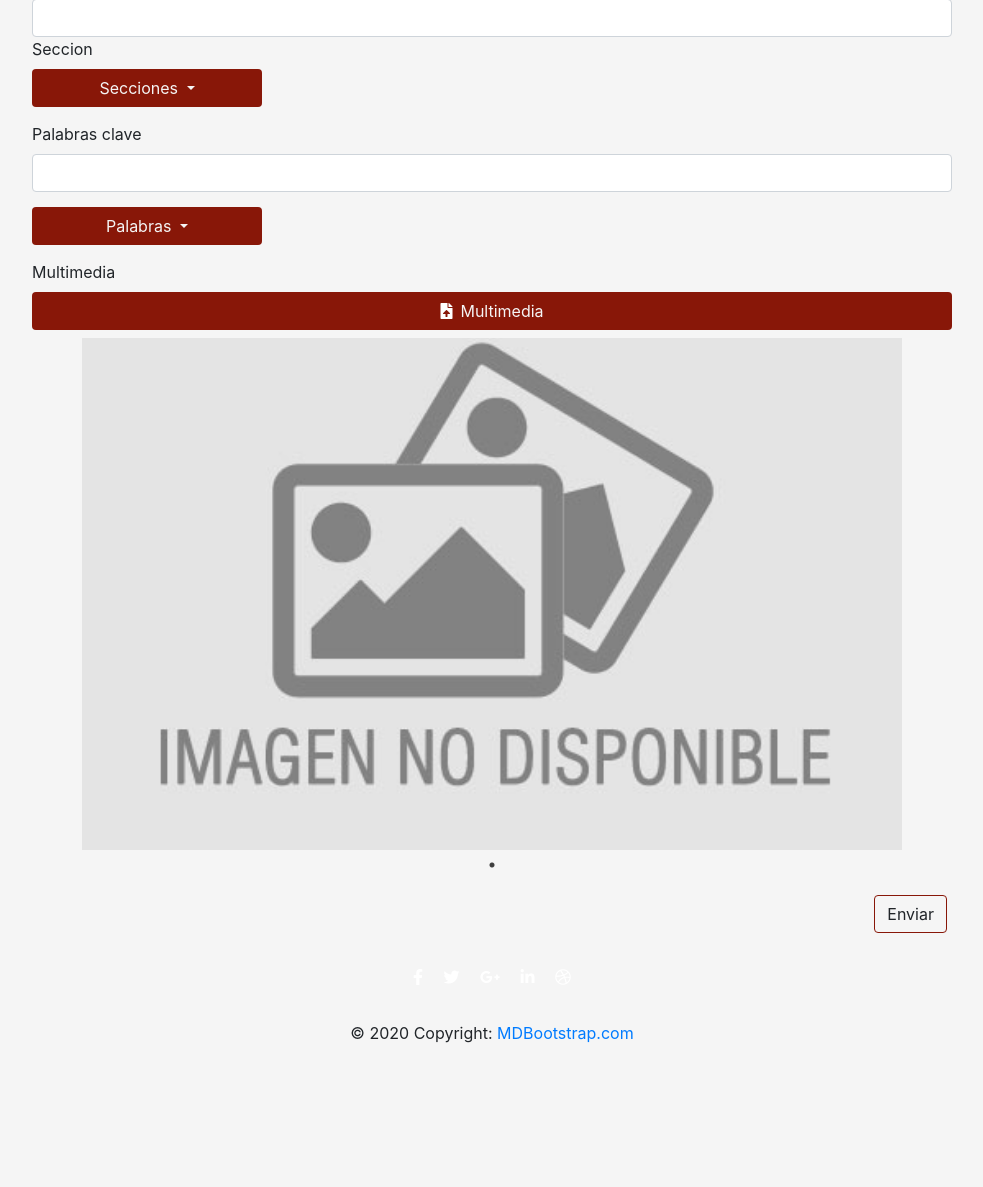
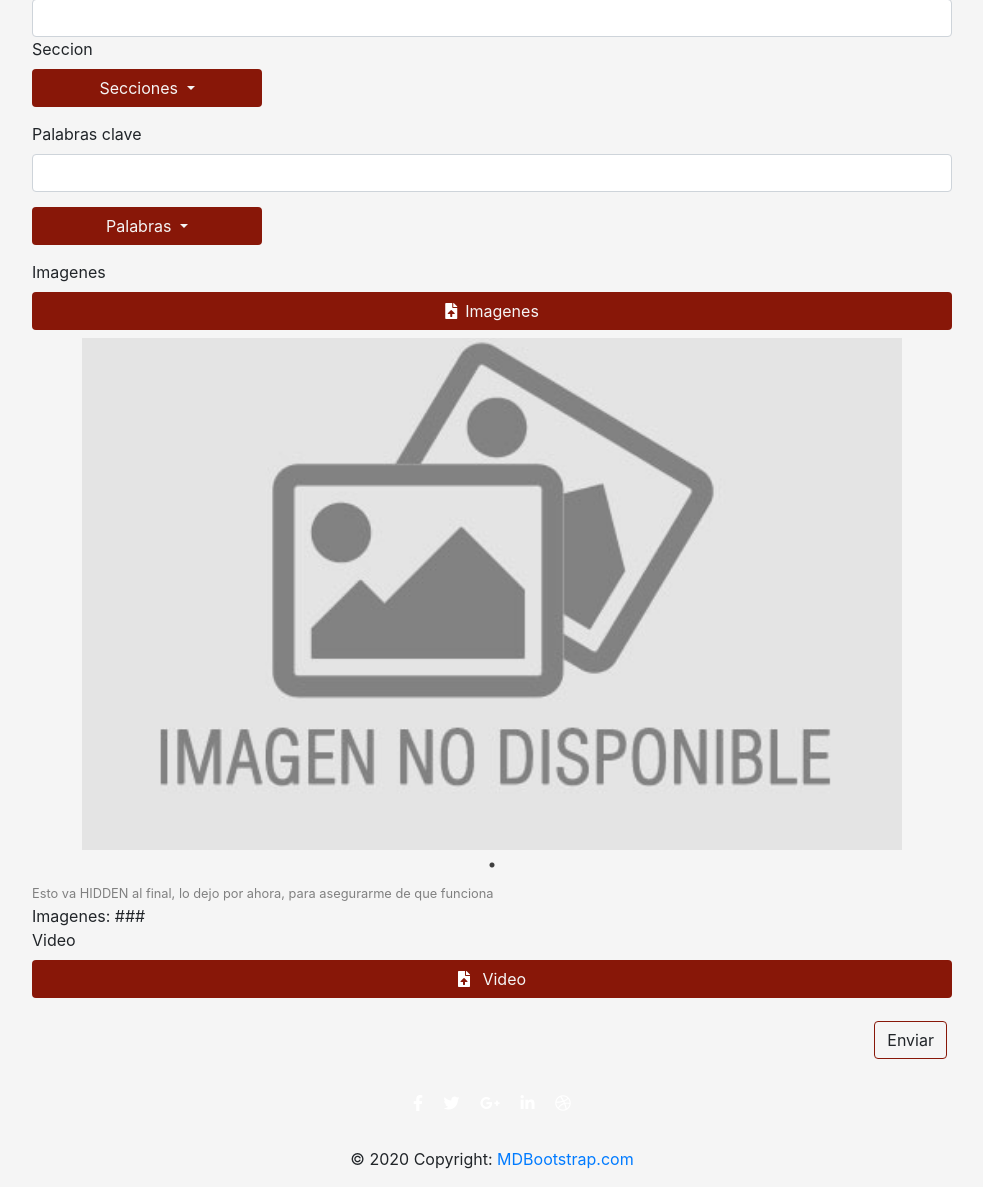
Before and after one commit to FernandoGP98/Proyecto_BDM, a PHP site: page /redactar.php in a window 1280 px wide. Shown: the part 929-2116 px from the top of the page, without its empty margins (148-1131 px from the left). Before the commit the page ends 1972 px from the top, so only its background shows below. Run offline with PHP 8.4, Linux system fonts and the light colour scheme; some libraries are stand-ins or nearby versions.

Commit message:
Cargar Imagenes Terminado y agregado cargar Video

```diff
--- a/js/redactar.js
+++ b/js/redactar.js
@@ -1,10 +1,15 @@
 var imagen = 0;
-$("#img_input").click(function(){
-     // Carga de Imagen
+var clone22;
+
 $("#multimedia").change(function() {
-         imagen++;
+    imagen = imagen + 1;
+    clone22 = $(this).clone();
     readURL(this, imagen);
 });
+
+$("#multimedia-v").change(function(){
+    var value = '     <i class="fas fa-check-circle"></i>'
+    $("#video_input").append(value);
 });
 
 function sliderInit(){
@@ -24,7 +29,7 @@ function readURL(input, intento) {
             if(intento == 1){
                 $("#primera").attr("src",e.target.result)
             }else{
-                var elemento = '<div><img cclass="img-slide" width="100%" height="512px" src="'+e.target.result+'" alt="First slide"></div>'
+                var elemento = '<div><img class="img-slide" width="100%" height="512px" src="'+e.target.result+'" alt="First slide"></div>'
 
                 //$("#nueva-imagen").attr("src", e.target.result);
                 $(".img-carousel").append(elemento);
@@ -34,6 +39,13 @@ function readURL(input, intento) {
 
         }
 
+        /* Add input Hidden para subir al server */
+        clone22.removeClass("input-multimedia");
+        clone22.removeAttr("id");
+        clone22.attr("name","imagenes[]");
+
+        $("#contador").html(intento);
+        $("#imagenes-input").append(clone22);
         reader.readAsDataURL(input.files[0]);
     }
 }
--- a/redactar.php
+++ b/redactar.php
@@ -65,12 +65,12 @@
                             </div>
                         </div>
                         <div class="contenedor-imagenes" style="width: 100%;">
-                            <label for="">Multimedia</label>
-                            <input type="file" name="file" id="multimedia"
-                                class="input-multimedia file form_nueva_receta" accept="image/*" required
+                            <label for="">Imagenes</label>
+                            <input type="file" name="fileImagenes[]" id="multimedia"
+                                class="input-multimedia" accept="image/*" required
                                 style="width: 70%">
                             <label id="img_input" for="multimedia" class="btn"><i
-                                    class="mr-2 fas fa-file-upload"></i>Multimedia</label>
+                                    class="mr-2 fas fa-file-upload"></i>Imagenes</label>
 
                             <div class="img-carousel">
                                 <div>
@@ -78,6 +78,25 @@
                                         id="primera">
                                 </div>
                             </div>
+                        </div>
+
+                        <div id="imagenes-input">
+                            <small>Esto va HIDDEN al final, lo dejo por ahora, para asegurarme de que funciona</small>
+                            <br>
+                            Imagenes: <span id="contador">###</span>
+                            <br>
+                        </div>
+
+
+                        <div>
+                        <label for="">Video</label>
+                            <input type="file" name="video" id="multimedia-v"
+                                class="input-multimedia" accept="video/*" required
+                                style="width: 70%">
+                                <label id="video_input" for="multimedia-v" class="btn">
+                                    <i class="mr-2 fas fa-file-upload"></i>
+                                    Video
+                                </label>
                         </div>
 
                         <div class="text-center">
```
Lines whose indentation alone changed are shown as unchanged.
